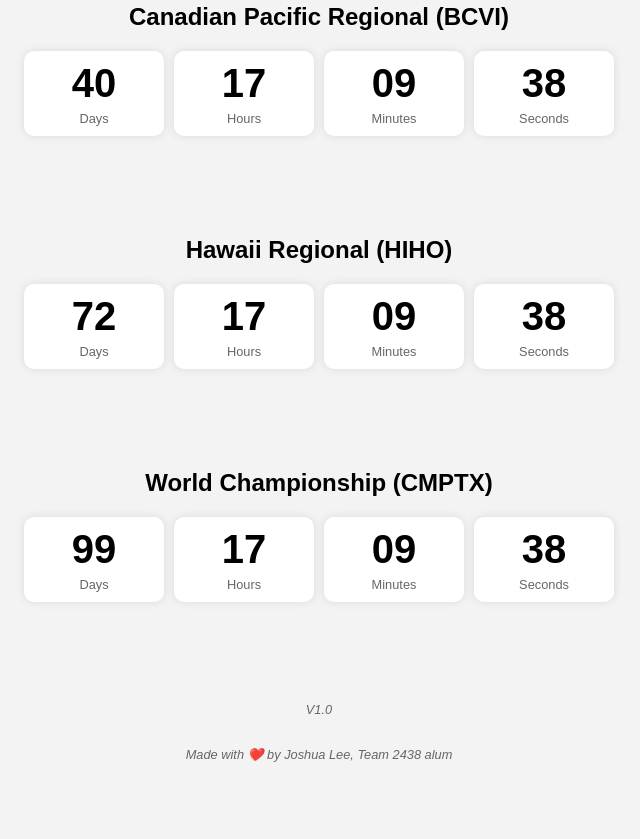
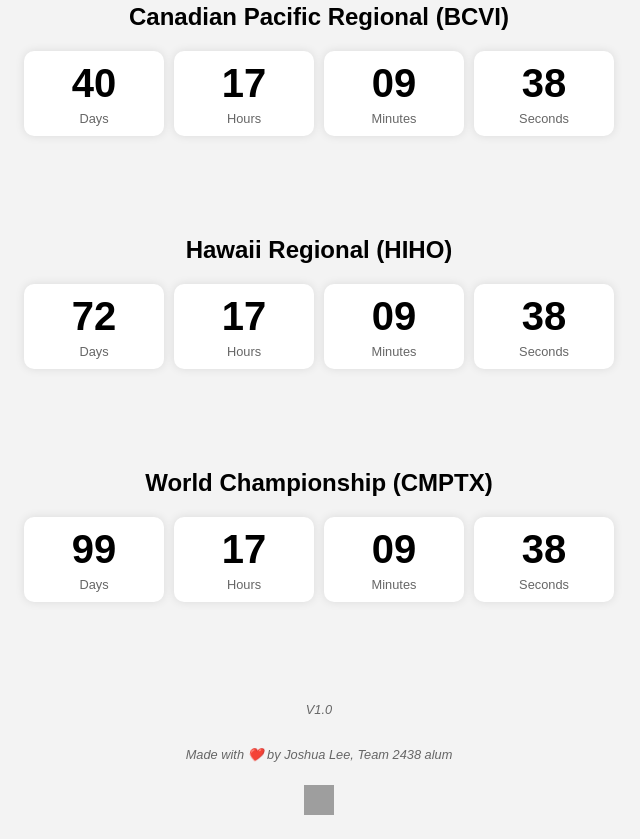
Before and after one commit to itsjslee/timescape, a plain HTML site: page index.html in a window 1280 px wide. Shown: the part 603-1442 px from the top of the page, without its empty margins (321-961 px from the left). Before the commit the page ends 1398 px from the top, so only its background shows below. Drawn offline with Linux system fonts and the light colour scheme; grey boxes are pictures that could not be loaded.

Commit message:
added github

```diff
--- a/index.html
+++ b/index.html
@@ -15,6 +15,9 @@
         </div>
         <p class="footer">V1.0</p>
         <p class="footer">Made with ❤️ by Joshua Lee, Team 2438 alum</p>
+        <a href="https://github.com/itsjslee/timescape" target="_blank">
+            <img src="https://upload.wikimedia.org/wikipedia/commons/9/91/Octicons-mark-github.svg" alt="GitHub" style="width: 30px; height: 30px; margin-top: 10px;">
+        </a>
     </div>
     <script src="js/countdown.js"></script>
 </body>
```
